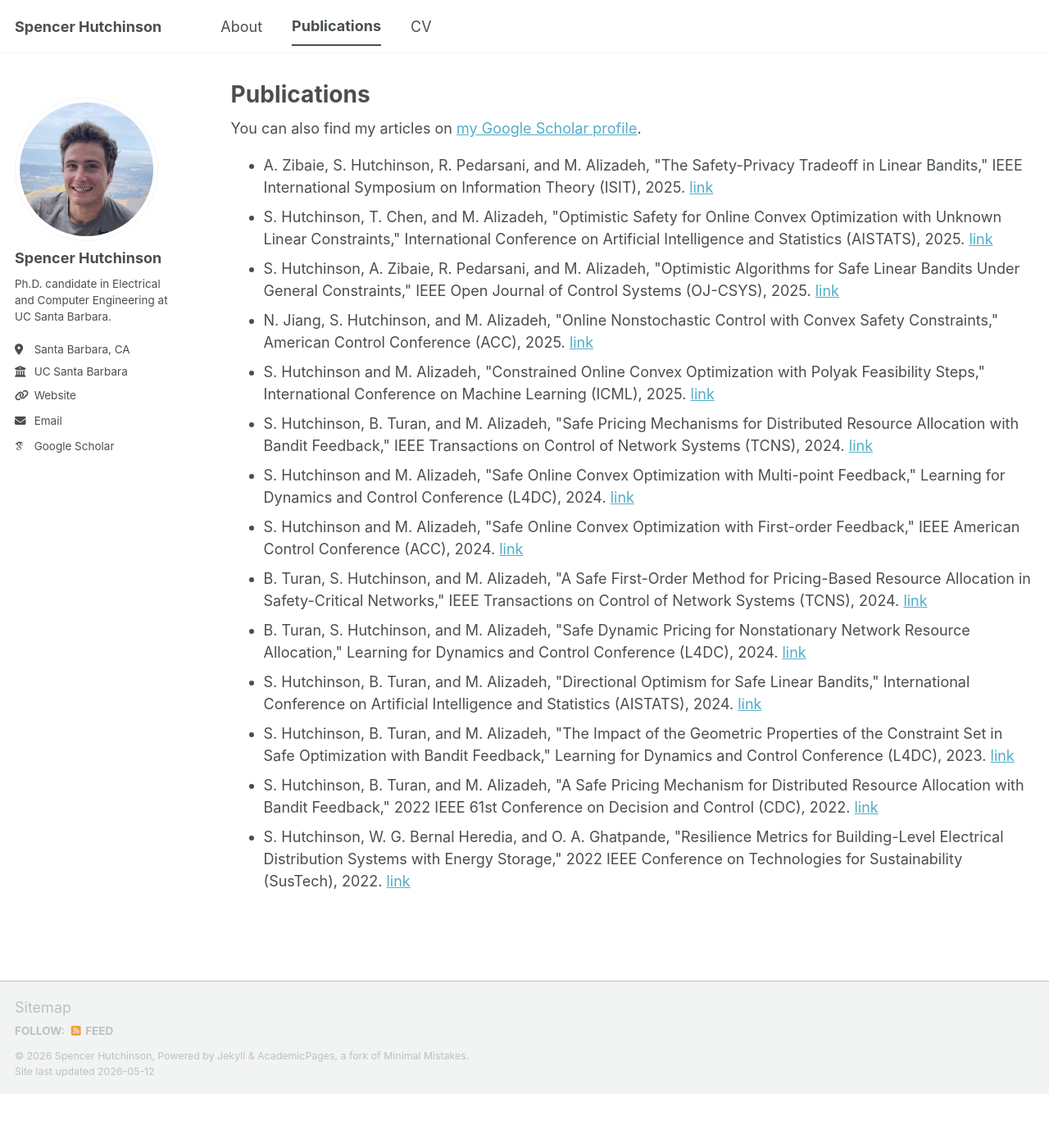
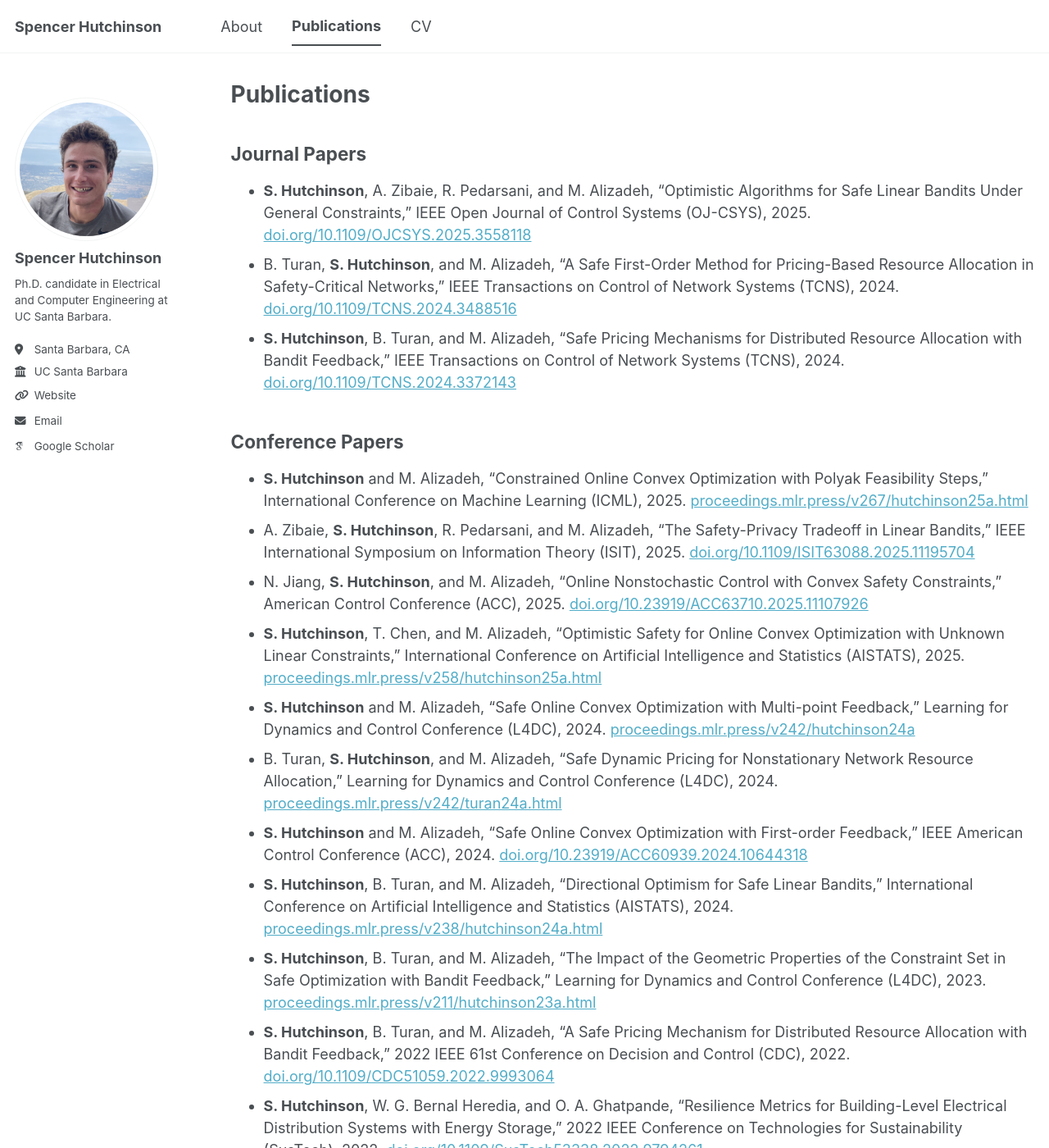
Before and after one commit to shutch1/shutch1.github.io, a Jekyll site: the page built from _pages/publications.md, in a window 1280 px wide and 1400 px high. Shown: the whole window at 82% size. Built offline with Jekyll 4.4.1, drawn with Linux system fonts in a browser that asks for light colours; some web fonts are replaced; a script bundle is joined from its source files by our own code; library files that are not in the unit come from our copies; some of the changed text lies outside the part shown.

Commit message:
added publications as markdown

```diff
--- a/_pages/publications.html
+++ /dev/null
@@ -1,18 +0,0 @@
----
-layout: archive
-title: "Publications"
-permalink: /publications/
-author_profile: true
----
-
-{% if site.author.googlescholar %}
-  <div class="wordwrap">You can also find my articles on <a href="{{ site.author.googlescholar }}">my Google Scholar profile</a>.</div>
-{% endif %}
-
-{% assign publications = site.publications | sort: "date" | reverse %}
-
-<ul>
-{% for post in publications %}
-  <li>{{ post.citation }}{% if post.paperurl %} <a href="{{ post.paperurl }}">link</a>{% endif %}</li>
-{% endfor %}
-</ul>
--- /dev/null
+++ b/_pages/publications.md
@@ -0,0 +1,31 @@
+---
+layout: archive
+title: "Publications"
+permalink: /publications/
+author_profile: true
+---
+
+## Journal Papers
+
+- **S. Hutchinson**, A. Zibaie, R. Pedarsani, and M. Alizadeh, "Optimistic Algorithms for Safe Linear Bandits Under General Constraints," IEEE Open Journal of Control Systems (OJ-CSYS), 2025. [doi.org/10.1109/OJCSYS.2025.3558118](https://doi.org/10.1109/OJCSYS.2025.3558118)
+- B. Turan, **S. Hutchinson**, and M. Alizadeh, "A Safe First-Order Method for Pricing-Based Resource Allocation in Safety-Critical Networks," IEEE Transactions on Control of Network Systems (TCNS), 2024. [doi.org/10.1109/TCNS.2024.3488516](https://doi.org/10.1109/TCNS.2024.3488516)
+- **S. Hutchinson**, B. Turan, and M. Alizadeh, "Safe Pricing Mechanisms for Distributed Resource Allocation with Bandit Feedback," IEEE Transactions on Control of Network Systems (TCNS), 2024. [doi.org/10.1109/TCNS.2024.3372143](https://doi.org/10.1109/TCNS.2024.3372143)
+
+## Conference Papers
+
+- **S. Hutchinson** and M. Alizadeh, "Constrained Online Convex Optimization with Polyak Feasibility Steps," International Conference on Machine Learning (ICML), 2025. [proceedings.mlr.press/v267/hutchinson25a.html](https://proceedings.mlr.press/v267/hutchinson25a.html)
+- A. Zibaie, **S. Hutchinson**, R. Pedarsani, and M. Alizadeh, "The Safety-Privacy Tradeoff in Linear Bandits," IEEE International Symposium on Information Theory (ISIT), 2025. [doi.org/10.1109/ISIT63088.2025.11195704](https://doi.org/10.1109/ISIT63088.2025.11195704)
+- N. Jiang, **S. Hutchinson**, and M. Alizadeh, "Online Nonstochastic Control with Convex Safety Constraints," American Control Conference (ACC), 2025. [doi.org/10.23919/ACC63710.2025.11107926](https://doi.org/10.23919/ACC63710.2025.11107926)
+- **S. Hutchinson**, T. Chen, and M. Alizadeh, "Optimistic Safety for Online Convex Optimization with Unknown Linear Constraints," International Conference on Artificial Intelligence and Statistics (AISTATS), 2025. [proceedings.mlr.press/v258/hutchinson25a.html](https://proceedings.mlr.press/v258/hutchinson25a.html)
+- **S. Hutchinson** and M. Alizadeh, "Safe Online Convex Optimization with Multi-point Feedback," Learning for Dynamics and Control Conference (L4DC), 2024. [proceedings.mlr.press/v242/hutchinson24a](https://proceedings.mlr.press/v242/hutchinson24a)
+- B. Turan, **S. Hutchinson**, and M. Alizadeh, "Safe Dynamic Pricing for Nonstationary Network Resource Allocation," Learning for Dynamics and Control Conference (L4DC), 2024. [proceedings.mlr.press/v242/turan24a.html](https://proceedings.mlr.press/v242/turan24a.html)
+- **S. Hutchinson** and M. Alizadeh, "Safe Online Convex Optimization with First-order Feedback," IEEE American Control Conference (ACC), 2024. [doi.org/10.23919/ACC60939.2024.10644318](https://doi.org/10.23919/ACC60939.2024.10644318)
+- **S. Hutchinson**, B. Turan, and M. Alizadeh, "Directional Optimism for Safe Linear Bandits," International Conference on Artificial Intelligence and Statistics (AISTATS), 2024. [proceedings.mlr.press/v238/hutchinson24a.html](https://proceedings.mlr.press/v238/hutchinson24a.html)
+- **S. Hutchinson**, B. Turan, and M. Alizadeh, "The Impact of the Geometric Properties of the Constraint Set in Safe Optimization with Bandit Feedback," Learning for Dynamics and Control Conference (L4DC), 2023. [proceedings.mlr.press/v211/hutchinson23a.html](https://proceedings.mlr.press/v211/hutchinson23a.html)
+- **S. Hutchinson**, B. Turan, and M. Alizadeh, "A Safe Pricing Mechanism for Distributed Resource Allocation with Bandit Feedback," 2022 IEEE 61st Conference on Decision and Control (CDC), 2022. [doi.org/10.1109/CDC51059.2022.9993064](https://doi.org/10.1109/CDC51059.2022.9993064)
+- **S. Hutchinson**, W. G. Bernal Heredia, and O. A. Ghatpande, "Resilience Metrics for Building-Level Electrical Distribution Systems with Energy Storage," 2022 IEEE Conference on Technologies for Sustainability (SusTech), 2022. [doi.org/10.1109/SusTech53338.2022.9794261](https://doi.org/10.1109/SusTech53338.2022.9794261)
+
+## Preprints and Workshop Papers
+
+- **S. Hutchinson**, N. Jiang, and M. Alizadeh, "Near-Optimal Regret for the Safe Learning-based Control of the Constrained Linear Quadratic Regulator," April 2026, [arXiv:2604.22158](https://arxiv.org/abs/2604.22158).
+- **S. Hutchinson**, A. P. Vinod, F. Germain, S. Di Cairano, C. R. Laughman, A. Chakrabarty, "Quantile-SMPC for Grid-Interactive Buildings with Multivariate Temporal Fusion Transformers," UrbanAI: Harnessing Artificial Intelligence for Smart Cities, *NeurIPS Workshop 2025*. [openreview.net/forum?id=hArraYIuFS](https://openreview.net/forum?id=hArraYIuFS).
```
Also changed, not shown: _pages/about.md (+3 -3 lines).
